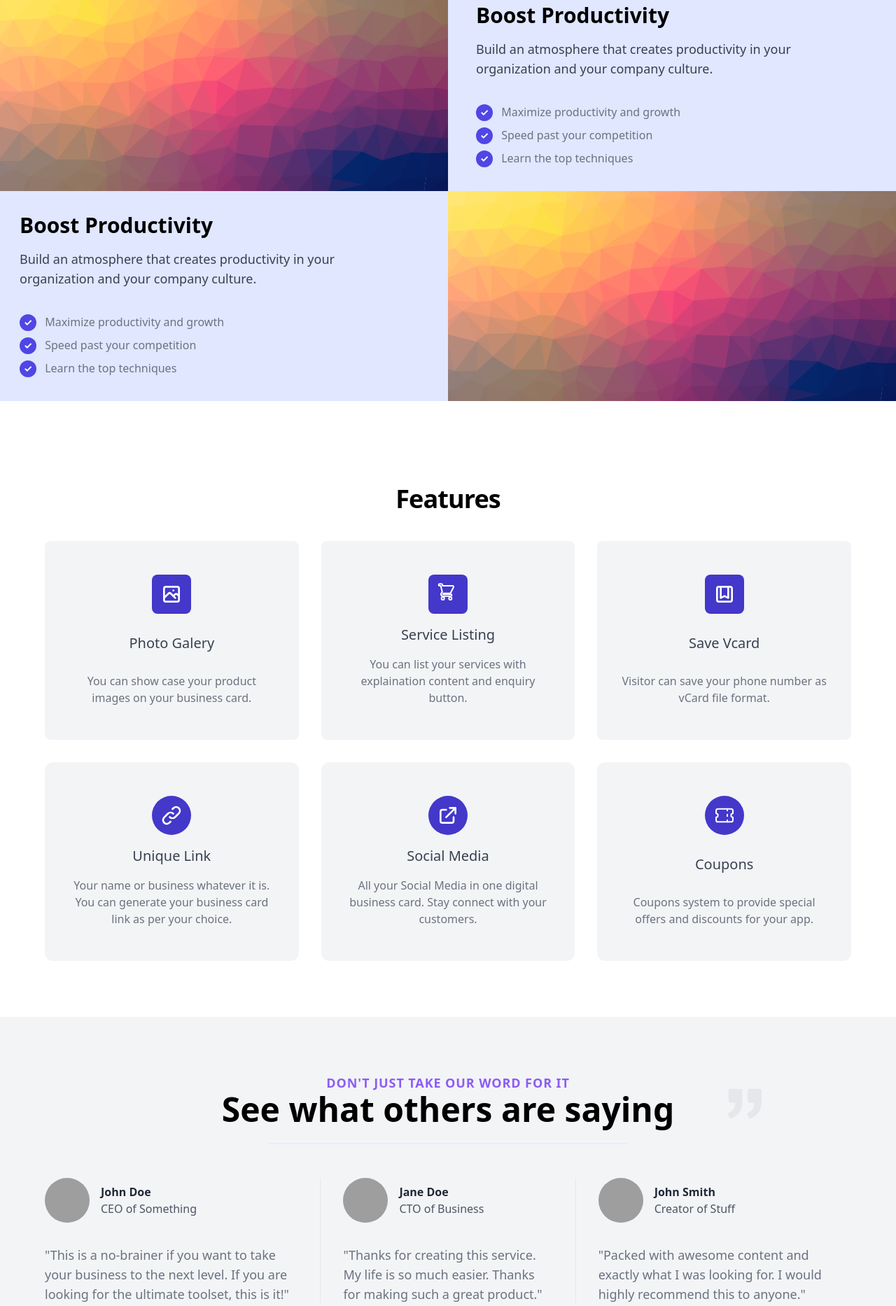
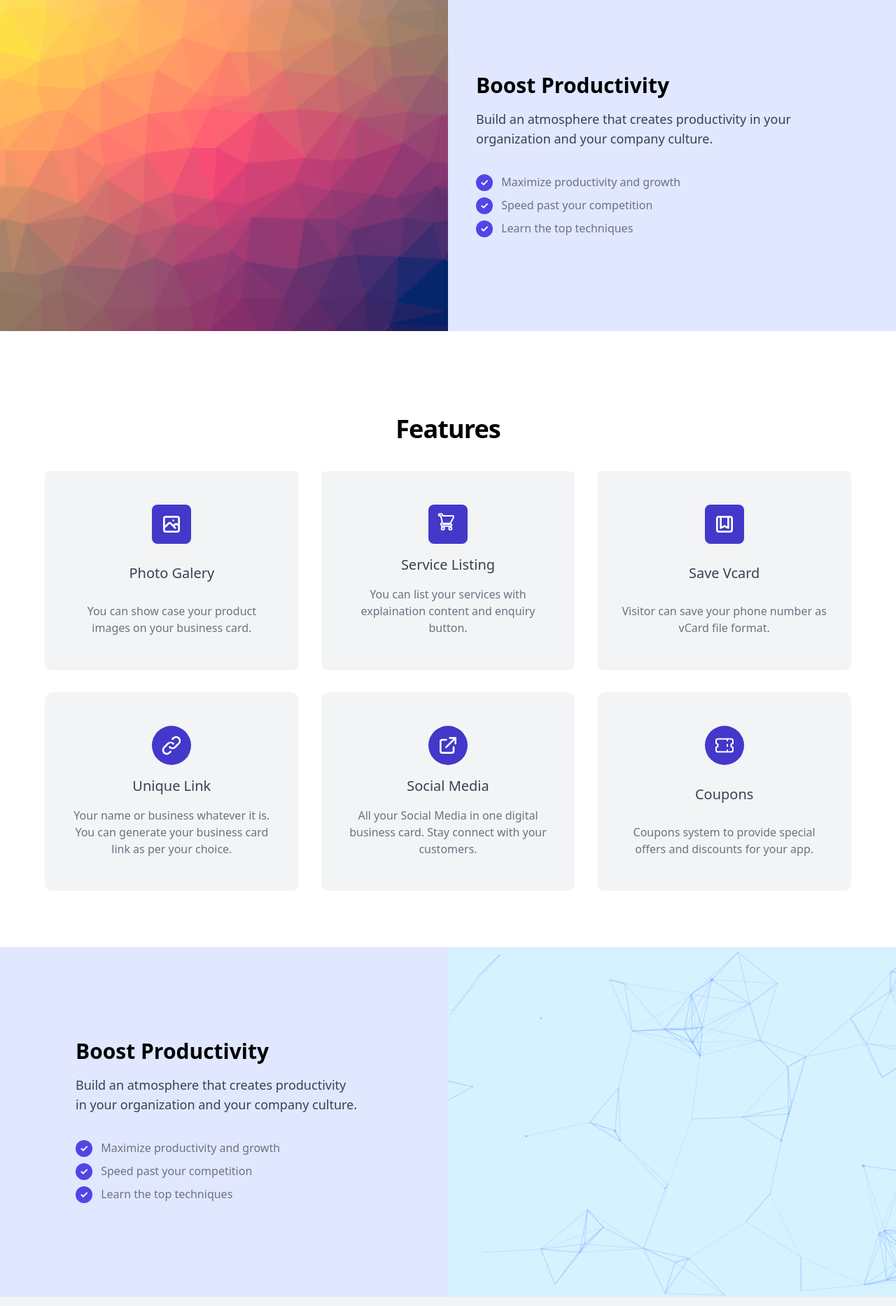
Before and after one commit to rexedge/isce_new_ui, a plain HTML site: page index.html in a window 1280 px wide. Shown: the part 755-2621 px from the top of the page at 70% size. Drawn offline with nearby package versions, Linux system fonts and the light colour scheme; grey boxes are pictures that could not be loaded.

Commit message:
Seperated parallax images

```diff
--- a/index.html
+++ b/index.html
@@ -85,10 +85,10 @@
 </section>
 <!-- Hero Section Ends Here -->
 
-<!-- About ISCE Cards Starts Here -->
+<!-- About ISCE Cards 1 Starts Here -->
 <section class="bg-indigo-100">
      <div class="flex flex-wrap items-center sm:-mx-3">
-          <div class="w-full md:w-1/2 bg-fixed" style="background-image: url('images/b.png'); height: 300px; background-position: center; background-size: cover;" >
+          <div class="w-full md:w-1/2 bg-fixed" style="background-image: url('images/b.png'); height: 500px; background-position: center; background-size: cover;" >
 
           </div>
           <div class="w-full md:w-1/2 ">
@@ -114,35 +114,7 @@
           </div>
      </div>
 </section>
-<section class="bg-indigo-100">
-     <div class="flex flex-wrap items-center sm:-mx-3">
-          <div class="w-full md:w-1/2 ">
-               <div class="box-border order-first w-full text-black border-solid md:pl-10 md:order-none">
-                    <h2 class="m-0 text-xl font-semibold leading-tight border-0 border-gray-300 lg:text-3xl md:text-2xl">
-                        Boost Productivity
-                    </h2>
-                    <p class="pt-4 pb-8 m-0 leading-7 text-gray-700 border-0 border-gray-300 sm:pr-12 xl:pr-32 lg:text-lg">
-                        Build an atmosphere that creates productivity in your organization and your company culture.
-                    </p>
-                    <ul class="p-0 m-0 leading-6 border-0 border-gray-300">
-                        <li class="box-border relative py-1 pl-0 text-left text-gray-500 border-solid">
-                            <span class="inline-flex items-center justify-center w-6 h-6 mr-2 text-white bg-indigo-600 rounded-full"><span class="text-sm font-bold">✓</span></span> Maximize productivity and growth
-                        </li>
-                        <li class="box-border relative py-1 pl-0 text-left text-gray-500 border-solid">
-                            <span class="inline-flex items-center justify-center w-6 h-6 mr-2 text-white bg-indigo-600 rounded-full"><span class="text-sm font-bold">✓</span></span> Speed past your competition
-                        </li>
-                        <li class="box-border relative py-1 pl-0 text-left text-gray-500 border-solid">
-                            <span class="inline-flex items-center justify-center w-6 h-6 mr-2 text-white bg-indigo-600 rounded-full"><span class="text-sm font-bold">✓</span></span> Learn the top techniques
-                        </li>
-                    </ul>
-                </div>
-          </div>
-          <div class="w-full md:w-1/2 bg-fixed" style="background-image: url('images/b.png'); height: 300px; background-position: center; background-size: cover;" >
-
-          </div>
-     </div>
-</section>
-<!-- About ISCE Cards Ends Here -->
+<!-- About ISCE Cards 1 Ends Here -->
 
 <!-- Features Starts Here -->
 <section class="py-20 bg-white" id="hiw">
@@ -215,6 +187,38 @@
      </div>
  </section>
 <!-- Features End Here -->
+
+<!-- About ISCE Cards 2 Starts Here -->
+
+<section class="bg-indigo-100">
+    <div class="flex flex-wrap items-center sm:-mx-3">
+         <div class="w-full md:w-1/2 pl-20">
+              <div class="box-border order-first w-full text-black border-solid md:pl-10 md:order-none">
+                   <h2 class="m-0 text-xl font-semibold leading-tight border-0 border-gray-300 lg:text-3xl md:text-2xl">
+                       Boost Productivity
+                   </h2>
+                   <p class="pt-4 pb-8 m-0 leading-7 text-gray-700 border-0 border-gray-300 sm:pr-12 xl:pr-32 lg:text-lg">
+                       Build an atmosphere that creates productivity in your organization and your company culture.
+                   </p>
+                   <ul class="p-0 m-0 leading-6 border-0 border-gray-300">
+                       <li class="box-border relative py-1 pl-0 text-left text-gray-500 border-solid">
+                           <span class="inline-flex items-center justify-center w-6 h-6 mr-2 text-white bg-indigo-600 rounded-full"><span class="text-sm font-bold">✓</span></span> Maximize productivity and growth
+                       </li>
+                       <li class="box-border relative py-1 pl-0 text-left text-gray-500 border-solid">
+                           <span class="inline-flex items-center justify-center w-6 h-6 mr-2 text-white bg-indigo-600 rounded-full"><span class="text-sm font-bold">✓</span></span> Speed past your competition
+                       </li>
+                       <li class="box-border relative py-1 pl-0 text-left text-gray-500 border-solid">
+                           <span class="inline-flex items-center justify-center w-6 h-6 mr-2 text-white bg-indigo-600 rounded-full"><span class="text-sm font-bold">✓</span></span> Learn the top techniques
+                       </li>
+                   </ul>
+               </div>
+         </div>
+         <div class="w-full md:w-1/2 bg-fixed" style="background-image: url('images/a.png'); height: 500px; background-position: center; background-size: cover;" >
+
+         </div>
+    </div>
+</section>
+<!-- About ISCE Cards 2 Ends Here -->
 
 <!-- Testimonials Starts Here -->
 <section class="flex items-center justify-center py-20 bg-gray-100 min-w-screen">
```
